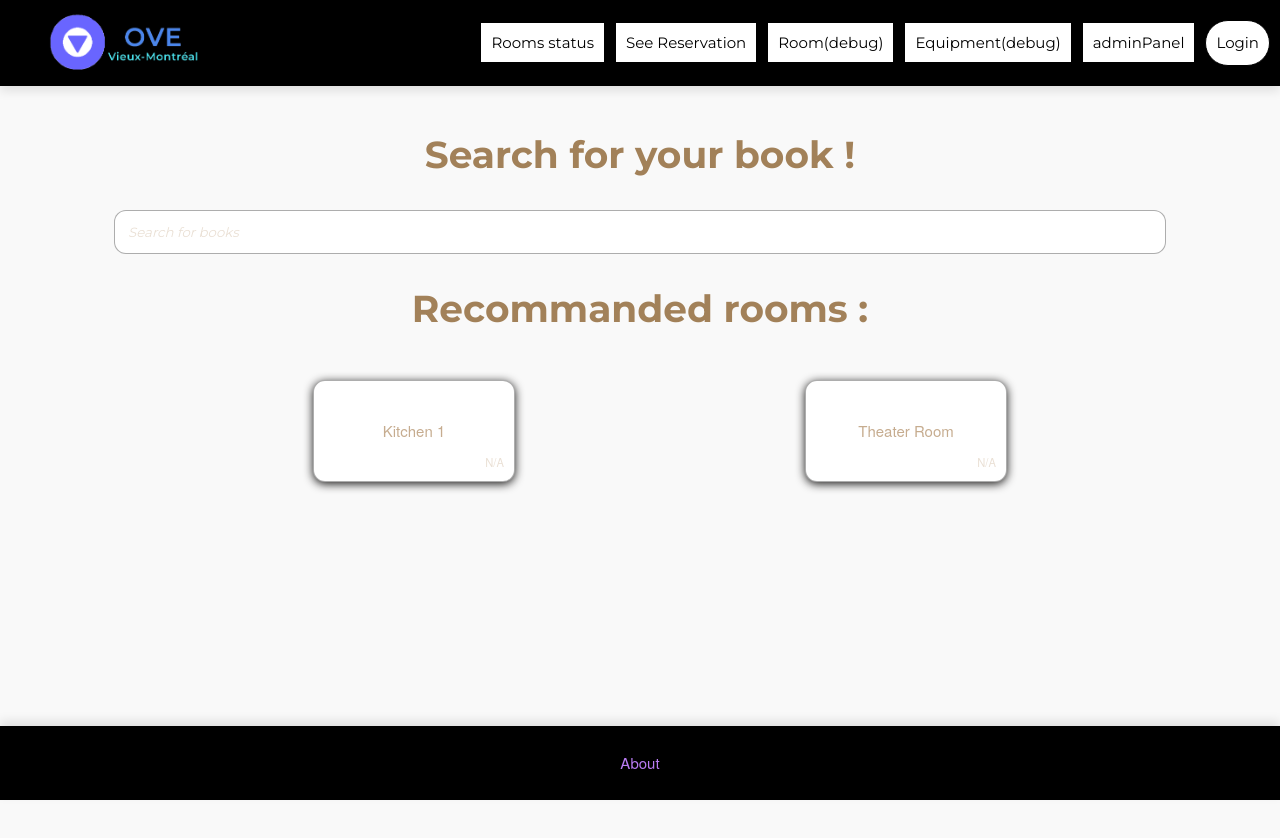
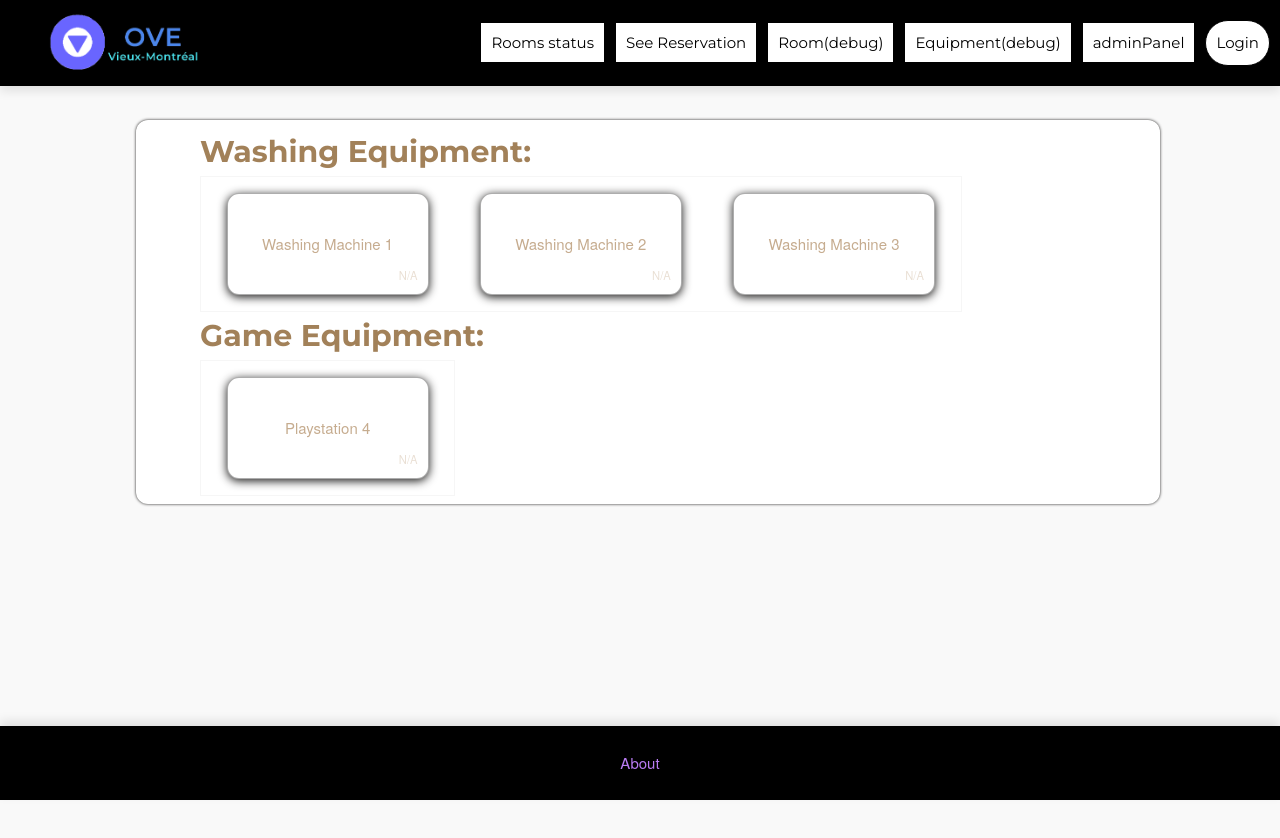
Before and after one commit to LucasKoc/MOD8-2223-GRA-KOCOGLU-SOLAN-SUN, a Vue app in the folder vue-project/: page /equipments in a window 1280 px wide. Before the commit this address led to /. Shown: the top 838 px of the page. Built offline with nearby package versions, Linux system fonts and the light colour scheme; a web font is replaced by a local one.

Commit message:
Solving equipment data not being transferred to the component

```diff
--- a/vue-project/src/views/AdminPanelView.vue
+++ b/vue-project/src/views/AdminPanelView.vue
@@ -1,8 +1,16 @@
 <script setup>
 import { ref } from 'vue';
+import { useRouter } from 'vue-router';
 import AdminComponent from '../components/AdminPanel.vue';
 import UserManage from '../components/UserManage.vue';
 import userData from '../services/user.js';
+const user = ref(userData().getConnectedUser());
+const router = useRouter();
+
+if (!user.value.id || user.value.role != 'admin') {
+  alert('You must be logged as an admin to access this page')
+  router.push({ name: 'home' });
+}
 
 const userManage =  ref(false);
 
--- a/vue-project/src/views/EquipmentView.vue
+++ b/vue-project/src/views/EquipmentView.vue
@@ -5,7 +5,7 @@
         <h2 class="equipmentTypeTitle">{{ type && type.length > 0 ? (type[0].toUpperCase() + type.slice(1)) : "N/A"}} Equipment:</h2>
         <div class="equipment-box-container">
           <div v-for="equipment in equipments" :key="equipment.id">
-            <Equipment :equipment="equipment" @click="equipmentforTypeDataSelected = activateModal()"/>
+            <Equipment :equipment="equipment" @click="activateModal(equipment)"/>
           </div>
         </div>
       </div>
@@ -22,19 +22,12 @@ import Equipment from '../components/Equipment.vue';
 import EquipRes from '../components/EquipRes.vue';
 import equipmentData from '../services/equipment.js';
 import userData from '../services/user';
-import { useRouter } from 'vue-router';
 
 const equipmentManage = ref(false);
 const equipment = equipmentData()
 const equipmentforTypeDataSelected = ref();
 const equipmentSelected = ref();
 const user = ref(userData().getConnectedUser());
-const router = useRouter();
-
-if (!user.value.id || user.value.role != 'admin') {
-  alert('You must be logged as an admin in to access this page')
-  router.push({ name: 'home' });
-}
 
 const equipmentReservation = ref(equipment.getEquipments())
 
@@ -48,19 +41,19 @@ const typeOfEquipment = computed(() => {
     if (!equipmentTypes[equipmentType]) {
       equipmentTypes[equipmentType] = [];
     }
-
+    console.log(equipmentType)
     equipmentTypes[equipmentType].push(equipment);
   }
-
+  console.log(equipmentTypes)
   return equipmentTypes;
 });
 
-function activateModal(){
+function activateModal(data){
   if(!user.value.id) {
     alert('You must be logged in to be able to make a reservation')
   }else{
-    typeOfEquipment[equipment['category']];
-    equipmentSelected.value = equipment;
+    equipmentSelected.value = data;
+    equipmentforTypeDataSelected.value = typeOfEquipment.value[data['category']]
     equipmentManage.value = true;
   }
 }
```
